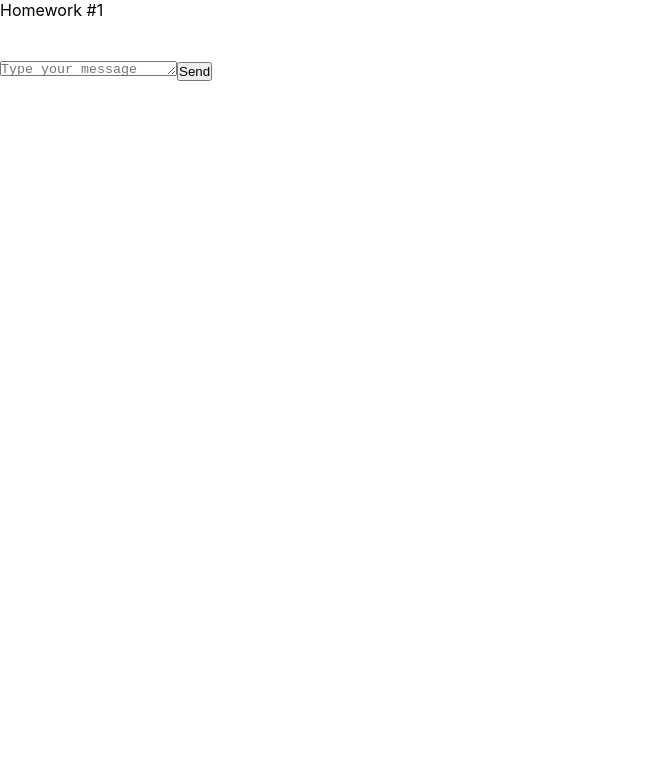
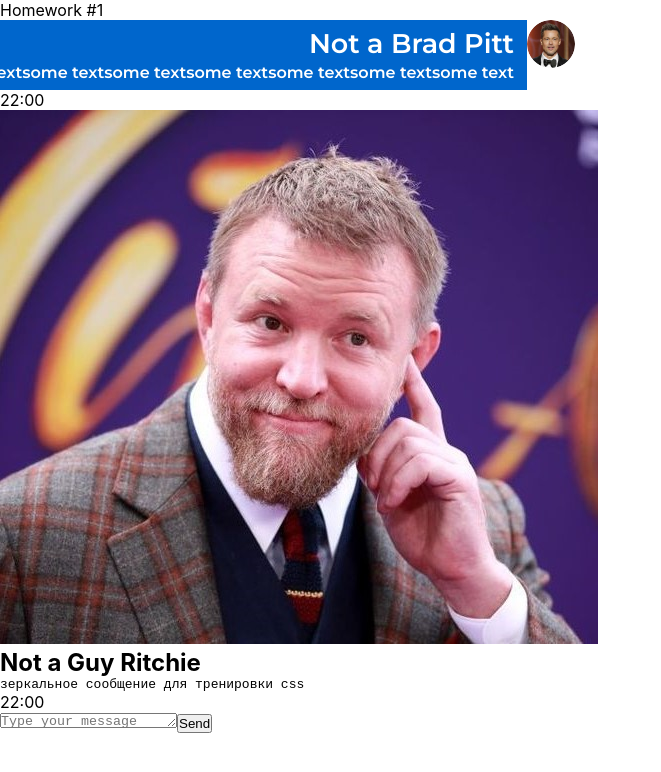
Before and after one commit to ana-koles/React-tasks-2, a React (Create React App) app: page / in a window 1280 px wide. Shown: the top 772 px of the page, without its empty margins (0-661 px from the left). Built offline with nearby package versions, Linux system fonts and the light colour scheme.

Commit message:
feat: add styles in HW1

```diff
--- a/package.json
+++ b/package.json
@@ -1,6 +1,6 @@
 {
   "name": "hws2",
-  "homepage": "http://IgnatZakalinsky.github.io/hws2",
+  "homepage": "http://ana-koles.github.io/React-tasks-2",
   "version": "0.1.0",
   "private": true,
   "dependencies": {
--- a/public/index.html
+++ b/public/index.html
@@ -10,6 +10,9 @@
       content="Web site created using create-react-app"
     />
     <link rel="apple-touch-icon" href="%PUBLIC_URL%/logo192.png" />
+    <link rel="preconnect" href="https://fonts.googleapis.com">
+<link rel="preconnect" href="https://fonts.gstatic.com" crossorigin>
+<link href="https://fonts.googleapis.com/css2?family=Montserrat:wght@600&display=swap" rel="stylesheet">
     <!--
       manifest.json provides metadata used when your web app is installed on a
       user's mobile device or desktop. See https://developers.google.com/web/fundamentals/web-app-manifest/
--- a/src/s2-homeworks/hw01/HW1.tsx
+++ b/src/s2-homeworks/hw01/HW1.tsx
@@ -4,6 +4,7 @@ import MessageSender from './message-sender/MessageSender'
 import s2 from '../../s1-main/App.module.css'
 import FriendMessage from './friend-message/FriendMessage'
 import avatar from './avatar.png'
+import fravatar from './guy-ritchie.jpg'
 
 /*
 * 1 - описать тип MessageType
@@ -14,14 +15,29 @@ import avatar from './avatar.png'
 * */
 
 // нужно создать правильный тип вместо any
-export type MessageType = any
+
+type UserType = {
+    avatar: string
+    name: string
+}
+
+type MessageContentType = {
+    text: string
+    time: string
+}
+
+export type MessageType =  {
+    id: number
+    user: UserType
+    message: MessageContentType
+}
 
 // структуру объекта не менять
 export const message0: MessageType = {
     id: 0,
     user: {
         avatar: avatar, // можно менять
-        name: 'Some Name',  // можно менять
+        name: 'Not a Brad Pitt',  // можно менять
     },
     message: {
         text: 'some textsome textsome textsome textsome textsome textsome text', // можно менять
@@ -31,8 +47,8 @@ export const message0: MessageType = {
 export const friendMessage0: MessageType = {
     id: 100,
     user: {
-        avatar: avatar, // можно менять
-        name: 'Friend Name', // можно менять
+        avatar: fravatar, // можно менять
+        name: 'Not a Guy Ritchie', // можно менять
     },
     message: {
         text: 'зеркальное сообщение для тренировки css', // можно менять
--- a/src/s2-homeworks/hw01/friend-message/FriendMessage.tsx
+++ b/src/s2-homeworks/hw01/friend-message/FriendMessage.tsx
@@ -1,8 +1,13 @@
 import React from 'react'
 import s from './FriendMessage.module.css'
+import { MessageType } from '../HW1'
+
+type FriendMessageType = {
+    message: MessageType
+}
 
 // создать тип вместо any и отобразить приходящие данные
-const FriendMessage = (props: any) => {
+const FriendMessage = (props: FriendMessageType) => {
     return (
         <div
             id={'hw1-friend-message-' + props.message.id}
@@ -12,7 +17,7 @@ const FriendMessage = (props: any) => {
                 <img
                     id={'hw1-friend-avatar-' + props.message.id}
                     // создаёт студент
-
+                    src={props.message.user.avatar} alt ={'photo'}
                     //
                 />
                 <div className={s.friendText}>
@@ -21,7 +26,7 @@ const FriendMessage = (props: any) => {
                         className={s.friendName}
                     >
                         {/*создаёт студент*/}
-
+                        <h2>{props.message.user.name}</h2>
                         {/**/}
                     </div>
                     <pre
@@ -29,7 +34,7 @@ const FriendMessage = (props: any) => {
                         className={s.friendMessageText}
                     >
                         {/*создаёт студент*/}
-
+                        <p>{props.message.message.text}</p>
                         {/**/}
                     </pre>
                 </div>
@@ -39,6 +44,7 @@ const FriendMessage = (props: any) => {
                 className={s.friendTime}
             >
                 {/*создаёт студент*/}
+                <span>{props.message.message.time}</span>
 
                 {/**/}
             </div>
--- a/src/s2-homeworks/hw01/message/Message.module.css
+++ b/src/s2-homeworks/hw01/message/Message.module.css
@@ -1,28 +1,52 @@
 .message {
+  max-width: 575px;
 
 }
 
 .imageAndText {
-
+  width: 100%;
+  display: flex;
+  flex-direction: row-reverse;
 }
 
 .imageAndText img {
+  height: 48px;
+  width: 48px;
+  border-radius: 50%;
+  -webkit-border-radius: 50%;
+  -moz-border-radius: 50%;
+  -ms-border-radius: 50%;
+  -o-border-radius: 50%;
 
 }
 
 .text {
-
-}
-
-.text:after {
+  display: flex;
+  flex-direction: column;
+  align-items: flex-end;
+  background-color: #0066CC;
+  padding: 7px 13px 8px 13px;
 
 }
 
 .name {
-
+  color: white;
+  font-family:'Montserrat', sans-serif;
+  font-size: 18px;
+  font-weight: 600;
+  font-style: normal;
+  line-height: normal;
+  margin-bottom: 3px;
 }
 
 .messageText {
+  color: white;
+  font-family:'Montserrat', sans-serif;
+  font-size: 16px;
+  font-style: normal;
+  font-weight: 400;
+  line-height: normal;
+
 
 }
 
--- a/src/s2-homeworks/hw01/message/Message.tsx
+++ b/src/s2-homeworks/hw01/message/Message.tsx
@@ -1,8 +1,12 @@
 import React from 'react'
 import s from './Message.module.css'
+import { MessageType } from '../HW1'
 
 // нужно создать правильный тип вместо any
-export type MessagePropsType = any
+
+export type MessagePropsType = {
+    message: MessageType
+}
 
 // нужно отобразить приходящие данные
 const Message = (props: MessagePropsType) => {
@@ -12,17 +16,19 @@ const Message = (props: MessagePropsType) => {
                 <img
                     id={'hw1-avatar-' + props.message.id}
                     // создаёт студент
-
+                    src={props.message.user.avatar} alt ={'photo'}
                     //
                 />
                 <div className={s.text}>
                     <div id={'hw1-name-' + props.message.id} className={s.name}>
                         {/*создаёт студент*/}
+                        <h2>{props.message.user.name}</h2>
 
                         {/**/}
                     </div>
                     <pre id={'hw1-text-' + props.message.id} className={s.messageText}>
                         {/*создаёт студент*/}
+                        <p>{props.message.message.text}</p>
 
                         {/**/}
                     </pre>
@@ -30,6 +36,7 @@ const Message = (props: MessagePropsType) => {
             </div>
             <div id={'hw1-time-' + props.message.id} className={s.time}>
                 {/*создаёт студент*/}
+                <span>{props.message.message.time}</span>
 
                 {/**/}
             </div>
```
Also changed, not shown: src/s2-homeworks/hw01/guy-ritchie.jpg (added).
